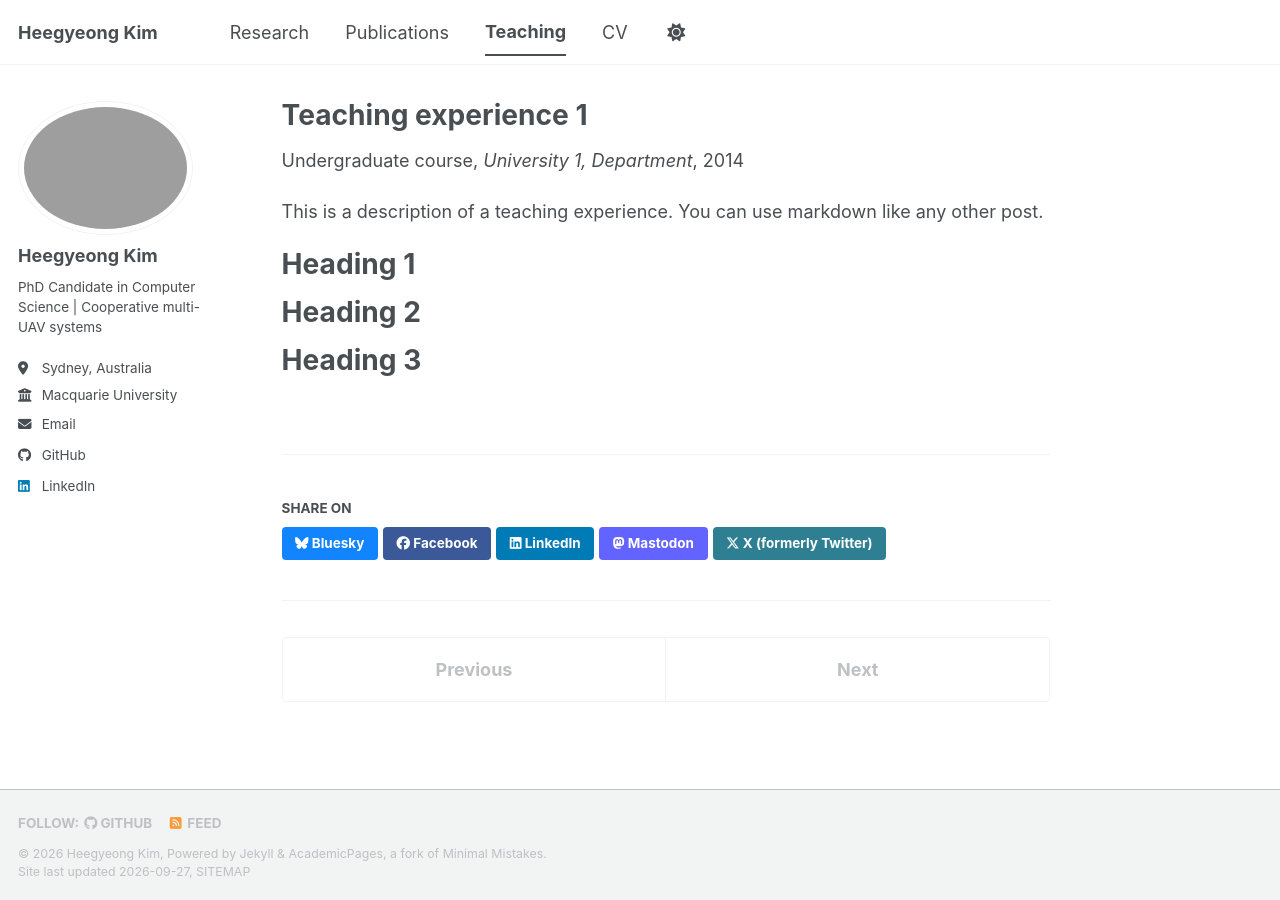
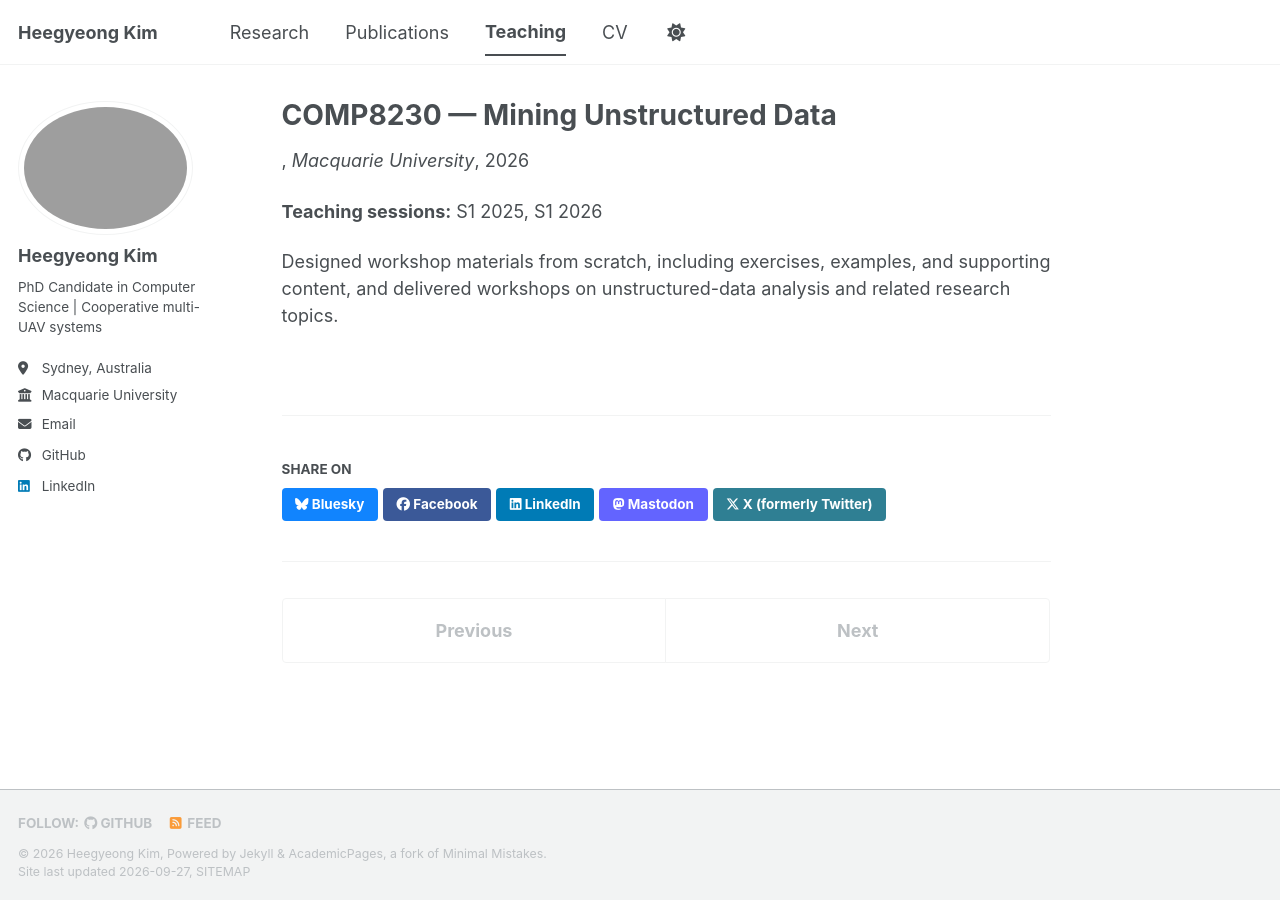
Before and after one commit to HeegyeongK/heegyeongk.github.io, a Jekyll site: the page built from _teaching/2014-spring-teaching-1.md, in a window 1280 px wide. Built offline with Jekyll 4.4.1, drawn with Linux system fonts in a browser that asks for light colours; a style sheet for code colours, icons or effects is not loaded.

Commit message:
Customize _teaching/2014-spring-teaching-1.md

```diff
--- a/_teaching/2014-spring-teaching-1.md
+++ b/_teaching/2014-spring-teaching-1.md
@@ -1,20 +1,11 @@
 ---
-title: "Teaching experience 1"
+title: "COMP8230 — Mining Unstructured Data"
 collection: teaching
-type: "Undergraduate course"
-permalink: /teaching/2014-spring-teaching-1
-venue: "University 1, Department"
-date: 2014-01-01
-location: "City, Country"
+date: 2026-02-01
+venue: "Macquarie University"
+excerpt: "Designed workshop materials from scratch and delivered workshops."
 ---
 
-This is a description of a teaching experience. You can use markdown like any other post.
+**Teaching sessions:** S1 2025, S1 2026
 
-Heading 1
-======
-
-Heading 2
-======
-
-Heading 3
-======
+Designed workshop materials from scratch, including exercises, examples, and supporting content, and delivered workshops on unstructured-data analysis and related research topics.
```
